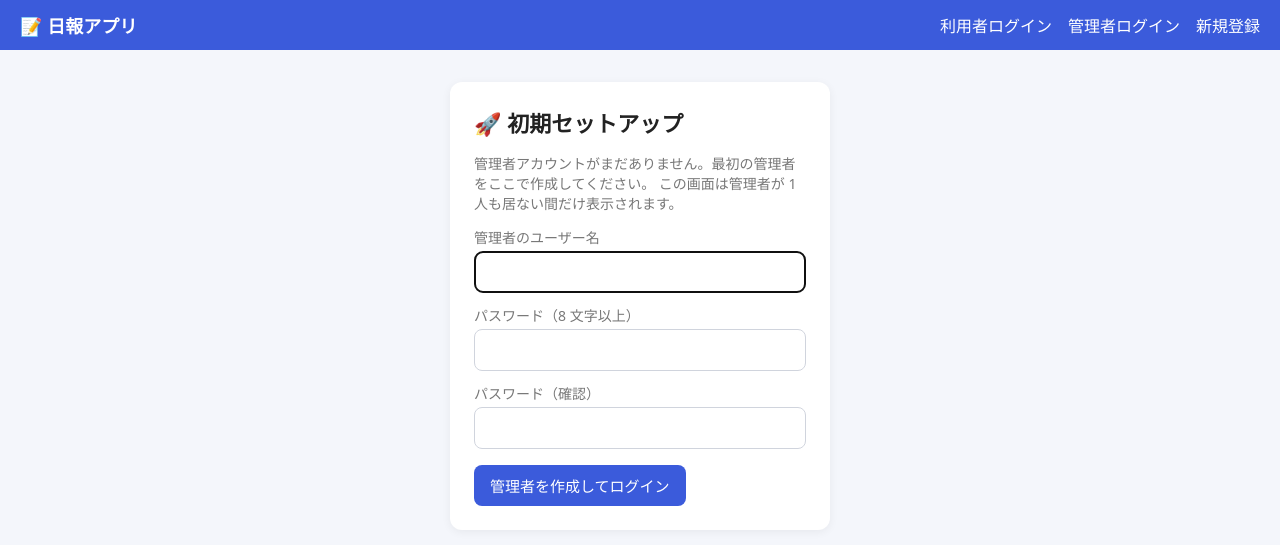
After one commit to system-asayama/nippou-app, a Flask app: page /setup in a window 1280 px wide. The commit adds this page. Shown: the top 545 px of the page. Run offline with Flask 3, Linux system fonts and the light colour scheme.

Commit message:
feat: 初期管理者を毎回のシードから初回だけのブートストラップに変更
これまでは起動のたびに admin/admin123 を作り直す可能性があり、
管理者を消しても弱いパスワードのアカウントが復活しうる状態だった。

- bootstrap_admin(): 管理者が 1 人も居ないときだけ作成する。
  ADMIN_USERNAME と ADMIN_PASSWORD が両方揃った場合のみ環境変数から作成し、
  既定パスワードは持たない。ユーザー名が使用済みなら警告して何もしない
- /setup: 環境変数を使わない場合の初回セットアップ画面。管理者が居ない間だけ
  有効で、作成後はそのままログイン。SETUP_TOKEN を設定すると合言葉必須
- 管理者不在時は / と各ログイン画面から /setup へ誘導する
- docker-compose: ADMIN_USERNAME / ADMIN_PASSWORD の既定値を空にし、
  SETUP_TOKEN を追加
- tests: ブートストラップとセットアップ画面のテスト 6 件を追加（計 17 件）
- README を新しい初期管理者の手順に更新

Co-Authored-By: Claude Opus 5 <noreply@anthropic.com>
Claude-Session: https://claude.ai/code/session_01Ed1s8PdLrsgPToMWpUvyeD

```diff
--- a/app.py
+++ b/app.py
@@ -4,6 +4,7 @@
 - 利用者は自分の日報を作成・編集・提出し、コメントをやり取りできる
 - 管理者は全員の日報を閲覧・検索・CSV 出力し、ユーザー管理もできる
 """
+import hmac
 import os
 
 from flask import (
@@ -44,23 +45,55 @@ def create_app() -> Flask:
 
     with app.app_context():
         db.create_all()
-        _seed_admin()
+        bootstrap_admin(app)
 
     _register_routes(app)
     register_report_routes(app)
     return app
 
 
-def _seed_admin() -> None:
-    """初期管理者アカウントを作成する（既に存在する場合は何もしない）。"""
-    admin_username = os.environ.get("ADMIN_USERNAME", "admin")
-    admin_password = os.environ.get("ADMIN_PASSWORD", "admin123")
+# ---------------------------------------------------------------------------
+# 初期管理者のブートストラップ
+# ---------------------------------------------------------------------------
+def admin_exists() -> bool:
+    """管理者が 1 人でも登録されているか。"""
+    return User.query.filter_by(role=ROLE_ADMIN).first() is not None
 
-    if User.query.filter_by(username=admin_username).first() is None:
-        admin = User(username=admin_username, role=ROLE_ADMIN)
-        admin.set_password(admin_password)
-        db.session.add(admin)
-        db.session.commit()
+
+def bootstrap_admin(app: Flask) -> bool:
+    """管理者が 1 人も居ないときだけ初期管理者を作成する。
+
+    ADMIN_USERNAME と ADMIN_PASSWORD の両方が設定されていればそれで作成する
+    （自動デプロイ向け）。未設定なら何も作らず、初回のみ `/setup` 画面から
+    管理者を作成できる状態にしておく。既に管理者が居る場合は常に何もしない
+    ので、管理者を消しても弱いパスワードのアカウントが復活することはない。
+    """
+    if admin_exists():
+        return False
+
+    username = (os.environ.get("ADMIN_USERNAME") or "").strip()
+    password = os.environ.get("ADMIN_PASSWORD") or ""
+    if not username or not password:
+        app.logger.warning(
+            "管理者が未登録です。ADMIN_USERNAME / ADMIN_PASSWORD が未設定のため、"
+            "/setup から初期管理者を作成してください。"
+        )
+        return False
+
+    if User.query.filter_by(username=username).first() is not None:
+        app.logger.warning(
+            "ADMIN_USERNAME=%s は既に利用者として使われているため初期管理者を作成できません。"
+            "/setup から別の名前で作成してください。",
+            username,
+        )
+        return False
+
+    admin = User(username=username, role=ROLE_ADMIN)
+    admin.set_password(password)
+    db.session.add(admin)
+    db.session.commit()
+    app.logger.info("初期管理者 %s を作成しました。", username)
+    return True
 
 
 # ---------------------------------------------------------------------------
@@ -69,13 +102,55 @@ def _seed_admin() -> None:
 def _register_routes(app: Flask) -> None:
     @app.context_processor
     def inject_user():
-        return {"current_user": current_user()}
+        return {"current_user": current_user(), "needs_setup": not admin_exists()}
 
     @app.route("/")
     def index():
         if current_user() is not None:
             return redirect(url_for("dashboard"))
+        if not admin_exists():
+            return redirect(url_for("setup"))
         return redirect(url_for("login"))
+
+    @app.route("/setup", methods=["GET", "POST"])
+    def setup():
+        """初回だけ使える管理者作成画面。管理者が既に居る場合は使えない。
+
+        SETUP_TOKEN が設定されている場合は、その合言葉の入力を必須にする。
+        """
+        if admin_exists():
+            flash("管理者は既に登録済みです。初期セットアップは使用できません。", "error")
+            return redirect(url_for("admin_login"))
+
+        expected_token = os.environ.get("SETUP_TOKEN") or ""
+
+        if request.method == "POST":
+            username = (request.form.get("username") or "").strip()
+            password = request.form.get("password") or ""
+            confirm = request.form.get("confirm") or ""
+            token = request.form.get("token") or ""
+
+            if expected_token and not hmac.compare_digest(token, expected_token):
+                flash("セットアップ用の合言葉が正しくありません。", "error")
+            elif not username or not password:
+                flash("ユーザー名とパスワードを入力してください。", "error")
+            elif len(password) < 8:
+                flash("パスワードは 8 文字以上にしてください。", "error")
+            elif password != confirm:
+                flash("パスワードが一致しません。", "error")
+            elif User.query.filter_by(username=username).first() is not None:
+                flash("そのユーザー名は既に使われています。", "error")
+            else:
+                admin = User(username=username, role=ROLE_ADMIN)
+                admin.set_password(password)
+                db.session.add(admin)
+                db.session.commit()
+                session.clear()
+                session["user_id"] = admin.id
+                flash(f"管理者「{username}」を作成しました。", "success")
+                return redirect(url_for("dashboard"))
+
+        return render_template("setup.html", token_required=bool(expected_token))
 
     @app.route("/register", methods=["GET", "POST"])
     def register():
--- a/docker-compose.yml
+++ b/docker-compose.yml
@@ -6,8 +6,10 @@ services:
     environment:
       DATABASE_URL: postgresql://app:app@db:5432/easy_login_system_app
       SECRET_KEY: ${SECRET_KEY:-dev-secret-change-me}
-      ADMIN_USERNAME: ${ADMIN_USERNAME:-admin}
-      ADMIN_PASSWORD: ${ADMIN_PASSWORD:-admin123}
+      # 管理者が 1 人も居ないときだけ使われる初期管理者（未設定なら /setup で作成）
+      ADMIN_USERNAME: ${ADMIN_USERNAME:-}
+      ADMIN_PASSWORD: ${ADMIN_PASSWORD:-}
+      SETUP_TOKEN: ${SETUP_TOKEN:-}
     depends_on:
       - db
     restart: unless-stopped
--- a/templates/admin_login.html
+++ b/templates/admin_login.html
@@ -14,5 +14,11 @@
   <p class="muted" style="margin-top:16px;">
     利用者の方は <a class="link" href="{{ url_for('login') }}">利用者ログイン</a> へ
   </p>
+  {% if needs_setup %}
+  <p class="muted" style="margin-top:16px;">
+    管理者アカウントがまだありません。
+    <a class="link" href="{{ url_for('setup') }}">初期セットアップ</a> から作成してください。
+  </p>
+  {% endif %}
 </div>
 {% endblock %}
--- a/templates/login.html
+++ b/templates/login.html
@@ -16,5 +16,11 @@
   <p class="muted">
     管理者の方は <a class="link" href="{{ url_for('admin_login') }}">管理者ログイン</a> へ
   </p>
+  {% if needs_setup %}
+  <p class="muted" style="margin-top:16px;">
+    管理者アカウントがまだありません。
+    <a class="link" href="{{ url_for('setup') }}">初期セットアップ</a> から作成してください。
+  </p>
+  {% endif %}
 </div>
 {% endblock %}
--- /dev/null
+++ b/templates/setup.html
@@ -0,0 +1,29 @@
+{% extends "base.html" %}
+{% block title %}初期セットアップ{% endblock %}
+{% block content %}
+<div class="card narrow">
+  <h1>🚀 初期セットアップ</h1>
+  <p class="muted">
+    管理者アカウントがまだありません。最初の管理者をここで作成してください。
+    この画面は管理者が 1 人も居ない間だけ表示されます。
+  </p>
+  <form method="post">
+    {% if token_required %}
+    <label for="token">セットアップ用の合言葉</label>
+    <input id="token" name="token" type="password" required
+           placeholder="環境変数 SETUP_TOKEN の値">
+    {% endif %}
+
+    <label for="username">管理者のユーザー名</label>
+    <input id="username" name="username" autofocus required>
+
+    <label for="password">パスワード（8 文字以上）</label>
+    <input id="password" name="password" type="password" minlength="8" required>
+
+    <label for="confirm">パスワード（確認）</label>
+    <input id="confirm" name="confirm" type="password" minlength="8" required>
+
+    <button type="submit">管理者を作成してログイン</button>
+  </form>
+</div>
+{% endblock %}
```
Also changed, not shown: tests/test_app.py (+113 -1 lines), README.md.
